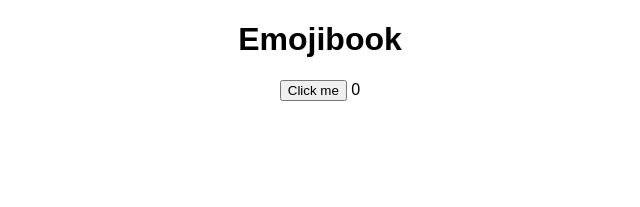
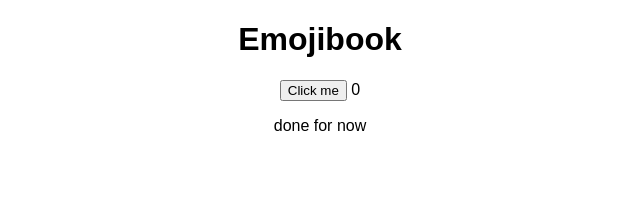
Before and after one commit to adityapandadev/emojibook, a React (Create React App) app: page / in a window 1280 px wide. Shown: the top 207 px of the page, without its empty margins (320-960 px from the left). Built offline with nearby package versions, Linux system fonts and the light colour scheme.

Commit message:
update : app.js

```diff
--- a/src/App.js
+++ b/src/App.js
@@ -21,6 +21,8 @@ export default function App() {
       <h1>Emojibook</h1>
       {/* <h2 style={{ color: color }}>Welcome {userName}</h2> */}
       <button onClick={likeClickHandler}>Click me</button> {likeCounter}
+
+     <p>done for now</p>
     </div>
   );
 }
```
